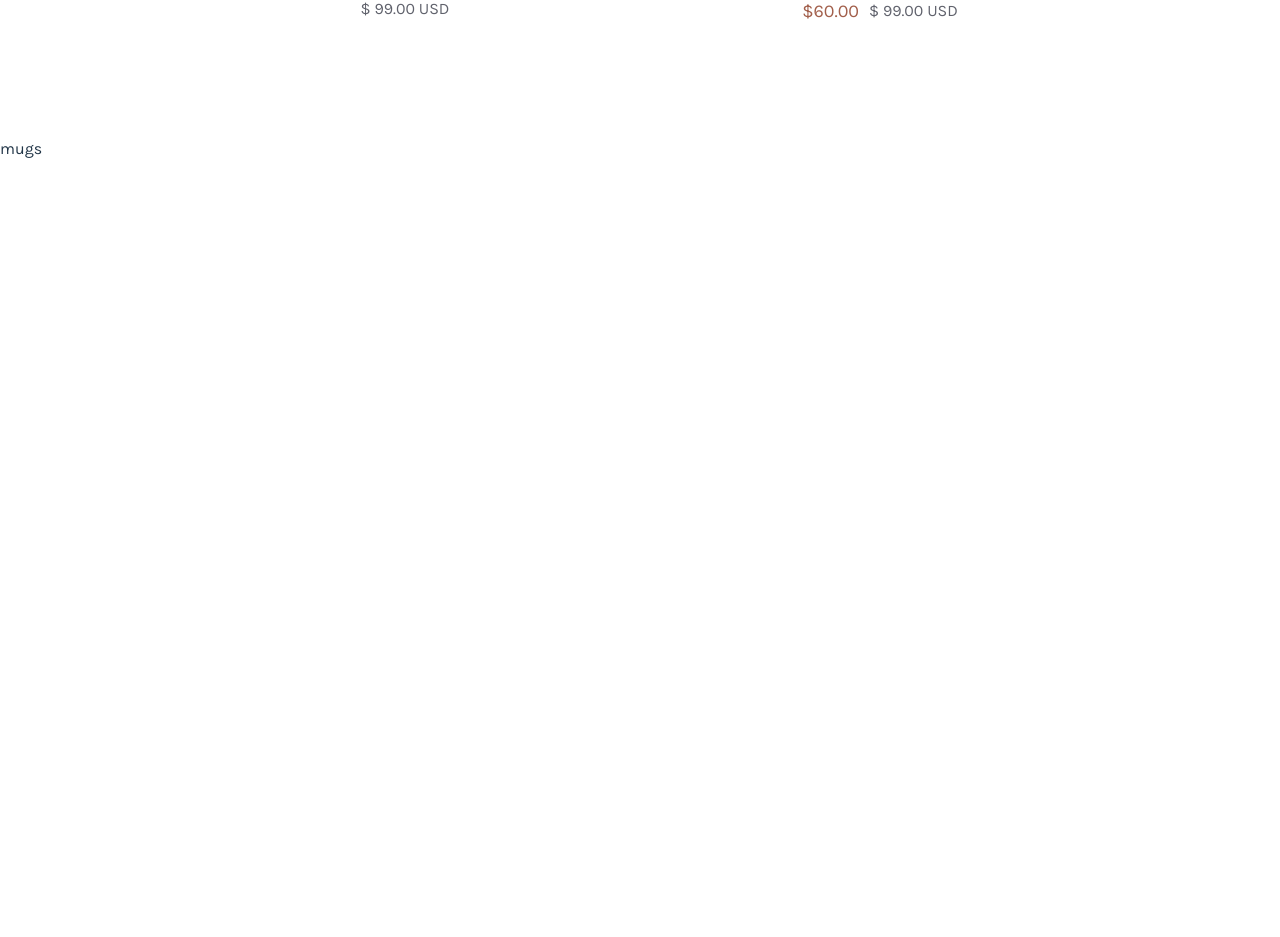
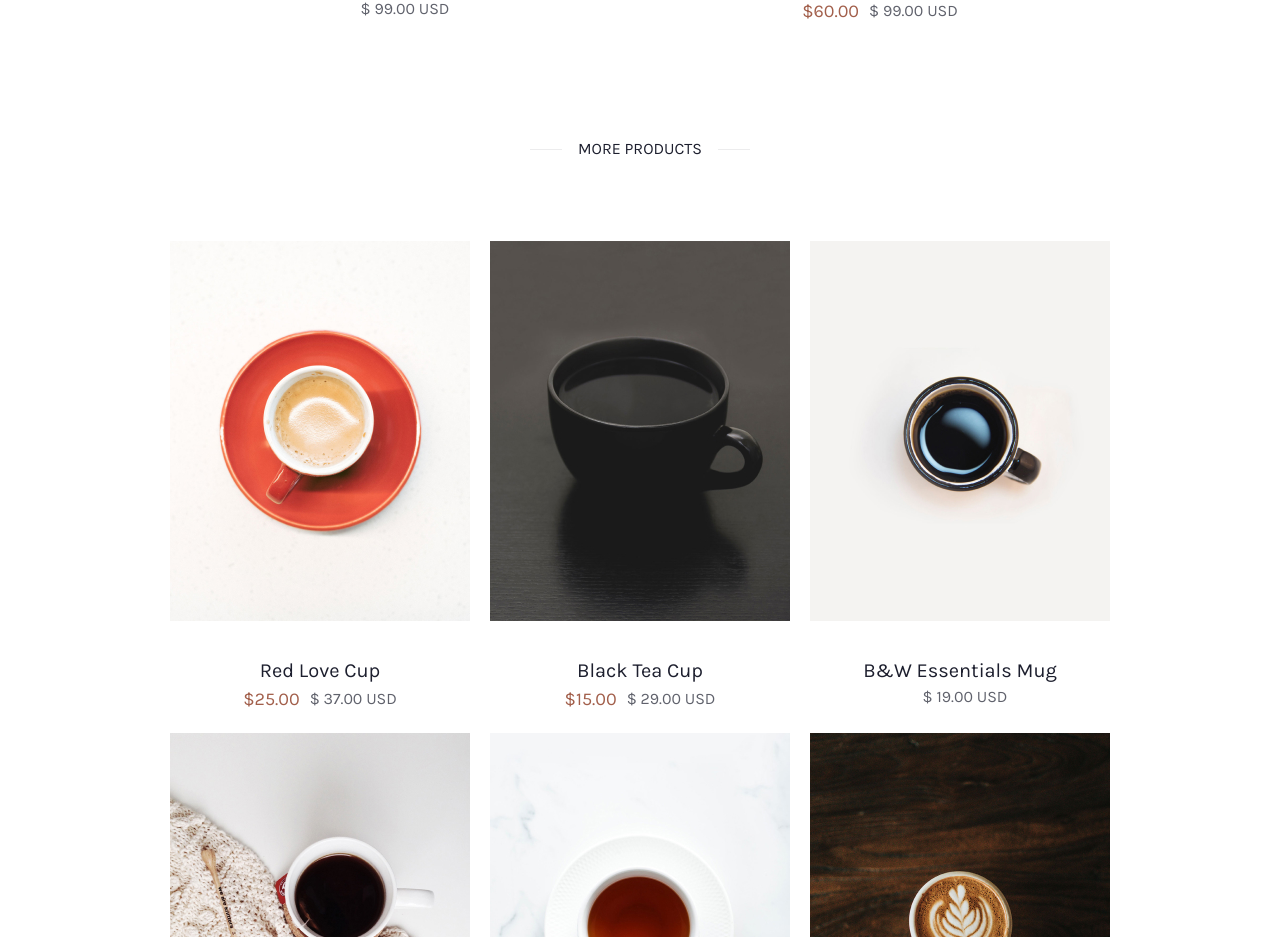
Before and after one commit to milkabaldi/coffeystyle, a React (Vite) app: page / in a window 1280 px wide. Shown: the part 2038-2975 px from the top of the page. Before the commit the page ends 2199 px from the top, so only its background shows below. Built offline with nearby package versions, Linux system fonts and the light colour scheme.

Commit message:
More mugs product

```diff
--- a/src/container/MoreMugs.jsx
+++ b/src/container/MoreMugs.jsx
@@ -1,9 +1,33 @@
 import React from 'react'
+import styles from '../styles.js'
+import images from '../constants/images'
+import data from '../constants/data'
 
 const MoreMugs = () => {
   return (
-    <section>
-        mugs
+<section className='pb-28 max-md:pb-28'>
+        <div className={`${styles.boxWidth} ${styles.paddingX} ${styles.flexCenter} flex justify-center items-center flex-col m-auto`}>
+            <div className="mb-20 after:w-8 after:h-px after:bg-dimLightGrey after:block before:w-8 before:h-px before:bg-dimLightGrey before:block flex flex-row items-center justify-center gap-4 max-ss:mb-10">
+                <h2 className='text-primary uppercase text-base'>More Products</h2>
+            </div>
+            <div className='grid grid-cols-3 gap-5 max-ss:grid-cols-2'>
+            {data.moreMugs.map((item) => (
+            <div className="">
+                <div className='mb-9 hover:scale-125 cursor-pointer duration-500 ease-out'>
+                <img className='' key={item.mug} src={item.mug} alt="Mug" />
+                </div>
+                  <span className='text-xl text-primary block text-center' key={item.title}>{item.title}</span>
+                  <div className='flex flex-row justify-center items-center gap-2.5'>
+                    <span className='text-lg text-dimBrown block' key={item.markdown}>{item.markdown}</span>
+                    <span className='text-base text-dimGrey block' key={item.price}>{item.price}</span>
+                  </div>
+
+            </div>
+            ))}
+        </div>
+            </div>
+
+
     </section>
   )
 }
```
